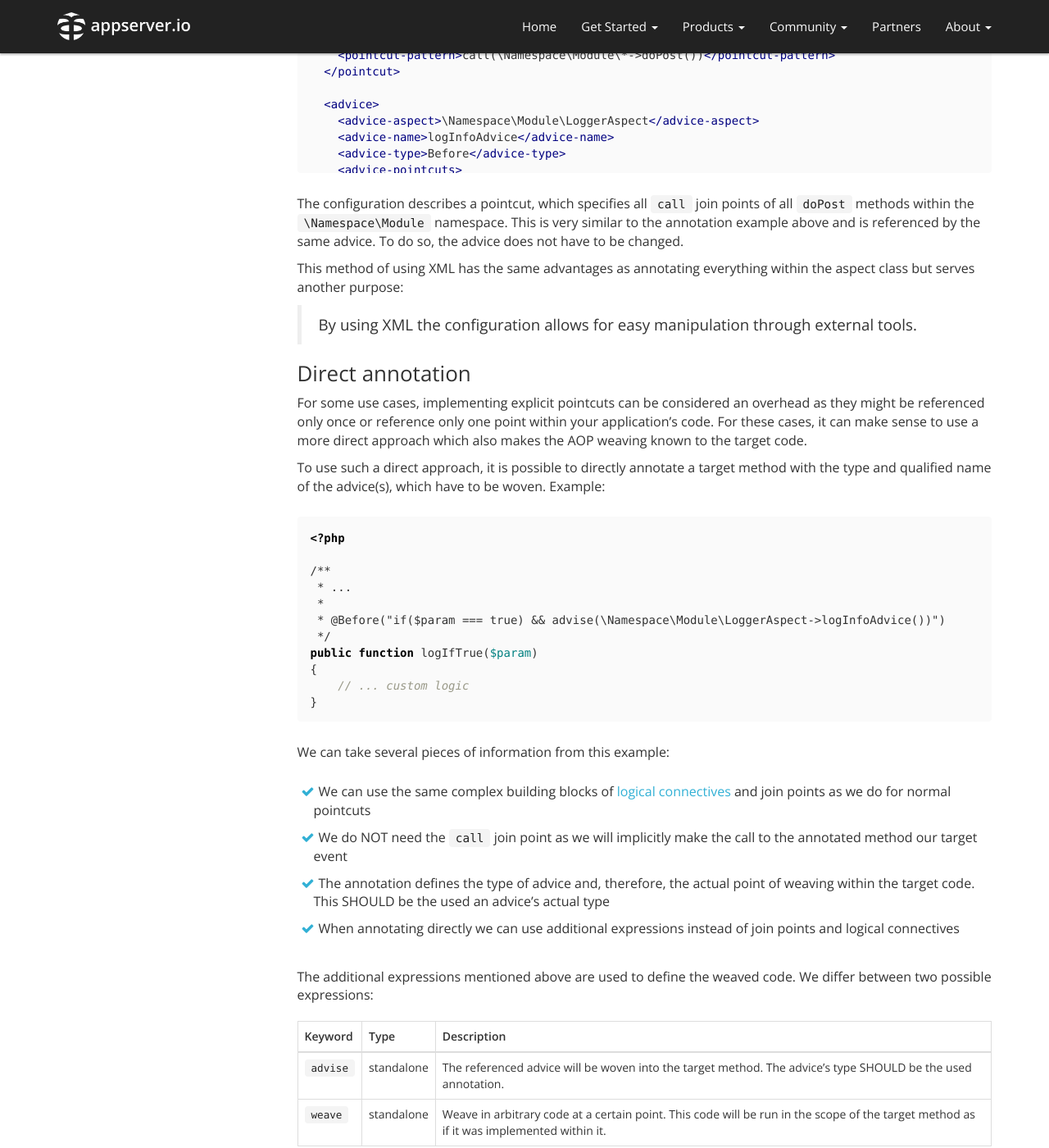
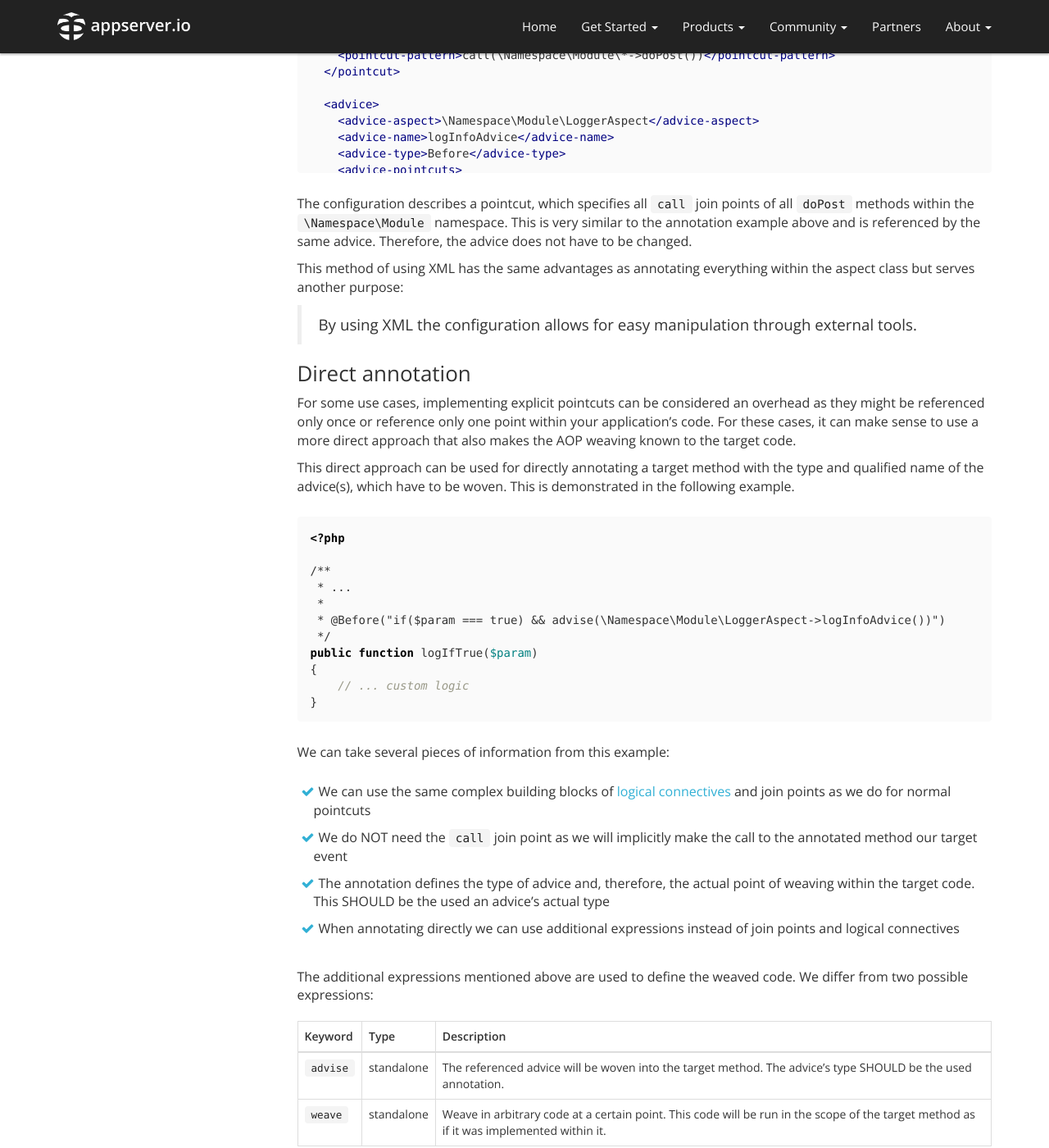
Before and after one commit to appserver-io/appserver, a Jekyll site: the page built from _docs/aop.md, in a window 1280 px wide and 1400 px high, scrolled down 7001 px. Shown: the whole window at 82% size. Built offline with Jekyll 4.4.1, drawn with Linux system fonts in a browser that asks for light colours; nearby versions of some CDN libraries; library files that are not in the unit come from our copies; Markdown is read by kramdown in place of the engine named in the settings; some of the changed text lies outside the part shown.

Commit message:
Update aop.md
Final adjustments.

````diff
--- a/_docs/aop.md
+++ b/_docs/aop.md
@@ -327,7 +327,7 @@
 </pointcuts>
 ```
 
-The configuration describes a pointcut, which specifies all `call` join points of all `doPost` methods within the `\Namespace\Module` namespace. This is very similar to the annotation example above and is referenced by the same advice. To do so, the advice does not have to be changed.
+The configuration describes a pointcut, which specifies all `call` join points of all `doPost` methods within the `\Namespace\Module` namespace. This is very similar to the annotation example above and is referenced by the same advice. Therefore, the advice does not have to be changed.
 
 This method of using XML has the same advantages as annotating everything within the aspect class but serves another purpose:
 
@@ -336,10 +336,9 @@
 ### Direct annotation
 
 For some use cases, implementing explicit pointcuts can be considered an overhead as they might be referenced only once or reference only one point within your application's code.
-For these cases, it can make sense to use a more direct approach which also makes the AOP weaving known to the target code.
+For these cases, it can make sense to use a more direct approach that also makes the AOP weaving known to the target code.
 
-To use such a direct approach, it is possible to directly annotate a target method with the type and qualified name of the advice(s), which have to be woven.
-Example:
+This direct approach can be used for directly annotating a target method with the type and qualified name of the advice(s), which have to be woven. This is demonstrated in the following example.
 
 ```php
 <?php
@@ -363,7 +362,7 @@
 * When annotating directly we can use additional expressions instead of join points and logical connectives
 
 The additional expressions mentioned above are used to define the weaved code.
-We differ between two possible expressions:
+We differ from two possible expressions:
 
 | Keyword      | Type       | Description                                                                                                           |
 | -------------| -----------| ----------------------------------------------------------------------------------------------------------------------|
@@ -393,20 +392,18 @@
 
 ### Advices and the method invocation object
 
-Advices can be dynamically woven into several points within application code, but to really have a value they have to know about the target code and be able to influence it.
+Advices can be dynamically woven into several points within application code, but to have a value they have to know about the target code and be able to influence it.
 To achieve this, we will pass an object containing context information to every advice.
 
 > Every advice MUST accept exactly one parameter of the type `\AppserverIo\Doppelgaenger\Interfaces\MethodInvocationInterface`.
 
 The passed instance of the type `MethodInvocationInterface` fulfills three important purposes:
 
-- It contains information about the original function call such as passed parameters, possible results, structure and method name and allows changes to some of them
-- It contains the context of the original call, meaning the instance of the called class
-- It contains the advice chain and allows to manually iterate through layered around advices
+* It contains information about the original function call such as passed parameters, possible results, structure and method name and allows changes to some of them
+* It contains the context of the original call, meaning the instance of the called class
+* It contains the advice chain and allows to iterate manually through layered around advices
 
-
-
-Below is an example where an advice uses the passed context instance to retrieve the system's logger and other information about the method call:
+In the example below, an advice uses the passed context instance to retrieve the system's logger and other information about the method call.
 
 ```php
 <?php
````
